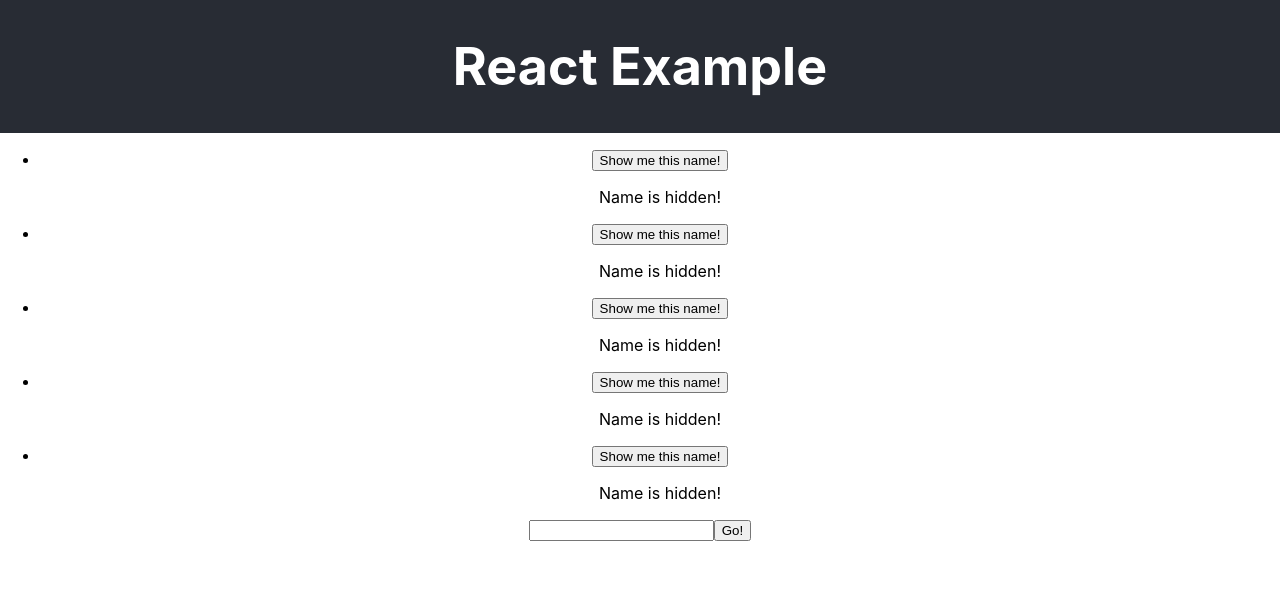
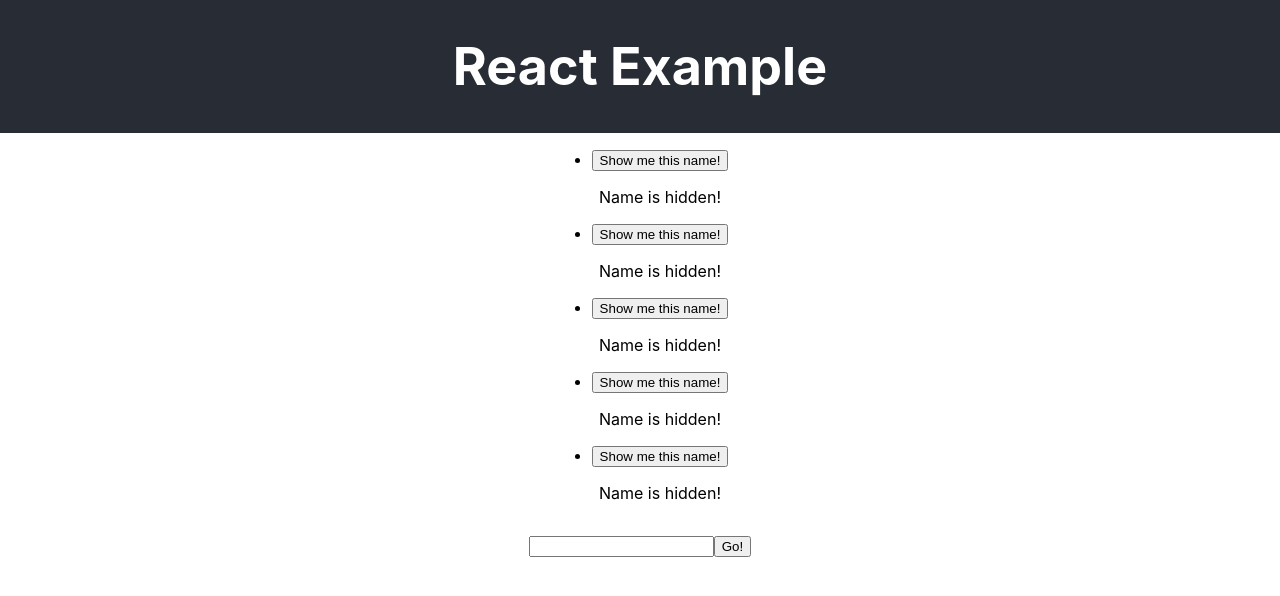
Before and after one commit to DonSaul/CLPLDOTNETTASKS, a React (Create React App) app in the folder react-hw/: page / in a window 1280 px wide. Shown: the top 596 px of the page. Built offline with nearby package versions, Linux system fonts and the light colour scheme.

Commit message:
tweaked main .css file

```diff
--- a/react-hw/src/App.css
+++ b/react-hw/src/App.css
@@ -12,3 +12,10 @@
   font-size: calc(10px + 2vmin);
   color: white;
 }
+
+.content {
+  display: flex;
+  flex-direction: column;
+  align-items: center;
+  height: 100vh;
+}
```
